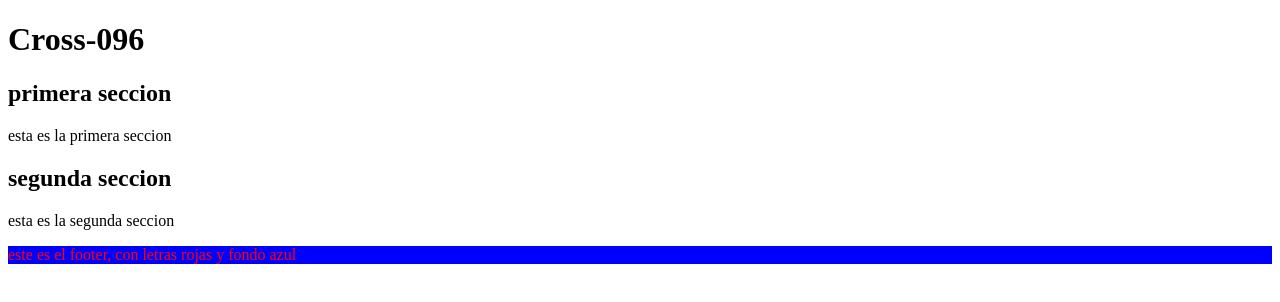
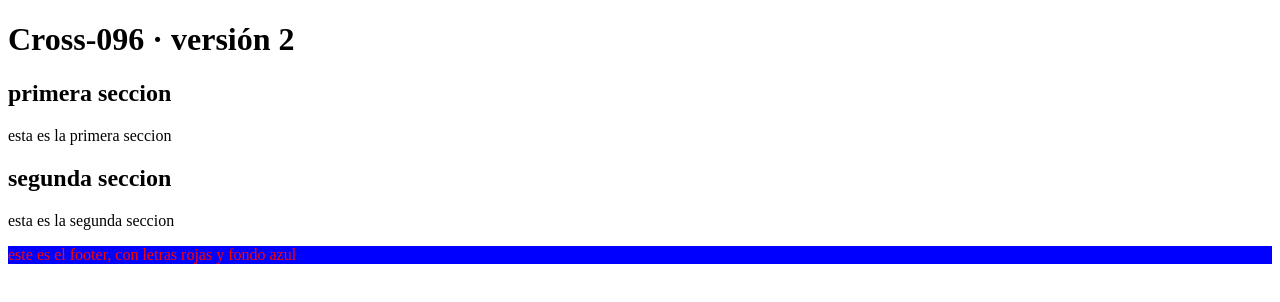
Before and after one commit to Cross-096/accedia-2627-entornos-practica-08, a plain HTML site: page index.html in a window 1280 px wide. Drawn offline with Linux system fonts and the light colour scheme.

Commit message:
añade · versión 2

```diff
--- a/index.html
+++ b/index.html
@@ -10,7 +10,7 @@
 
 <body>
     <header>
-        <h1>Cross-096</h1>
+        <h1>Cross-096 · versión 2</h1>
     </header>
     <main>
         <section>
```
